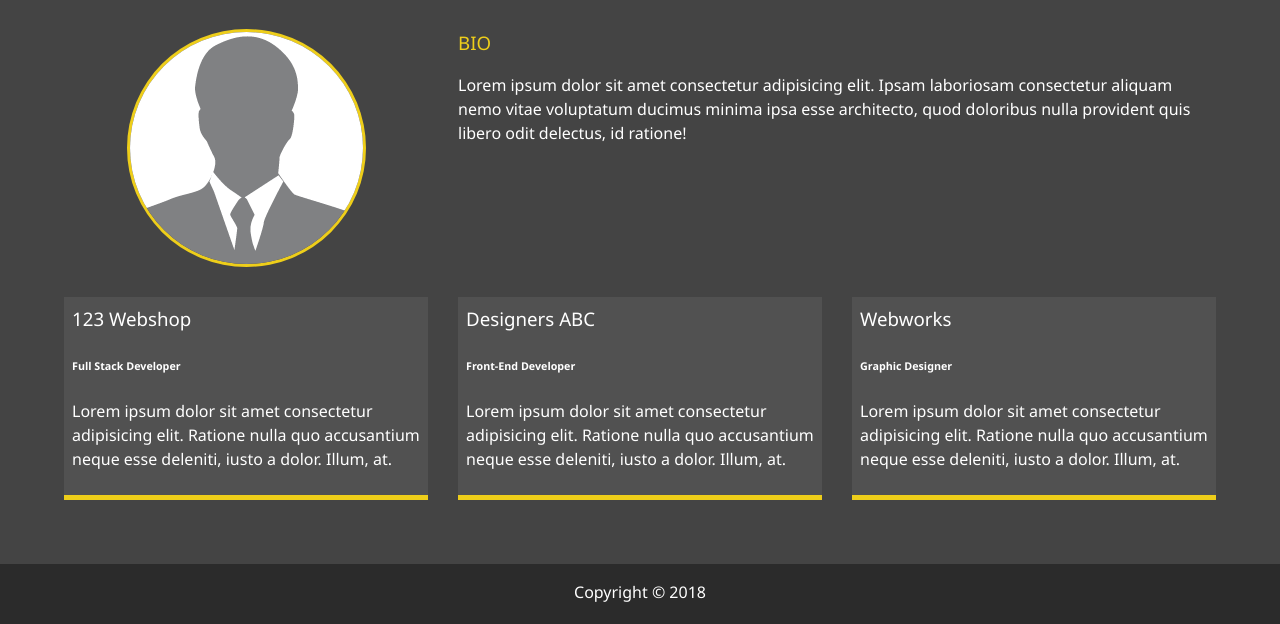
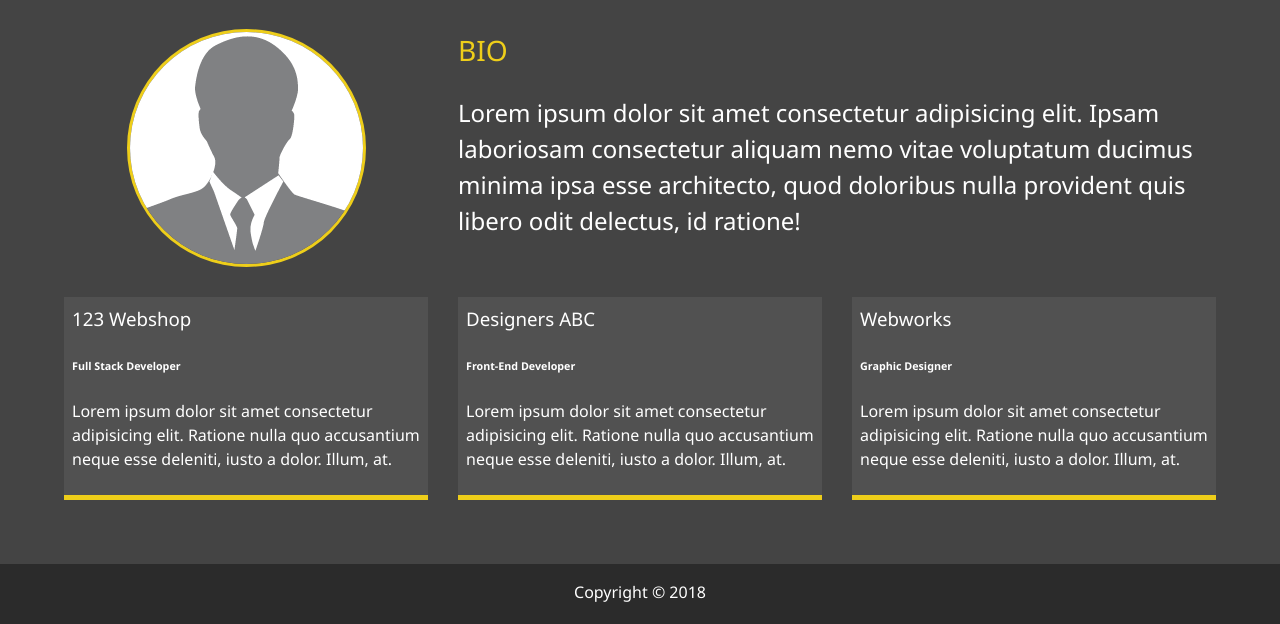
Before and after one commit to Gbarra9/Portfolio_website, a website: page dist/about.html in a window 1280 px wide. Shown: the part 253-877 px from the top of the page. Drawn offline with Linux system fonts and the light colour scheme.

Commit message:
bg image fixed

```diff
--- a/scss/_config.scss
+++ b/scss/_config.scss
@@ -4,7 +4,7 @@ $secondary-color: #eece1a;
 $show-home-images: true;
 // Optional linear gradient, instead of using overlay(pseudo-element &:after) -->
 $home-image: linear-gradient( rgba($primary-color, 0.9), rgba($primary-color, 0.9)),
-url('/dist/img/background.jpg');
+url(../img/background.jpg);
 // $home-image: url('/dist/img/background.jpg');
 $background-opacity:0.9;
 // MIXINS - MIXINS ARE REUSABLE BITS OF CODE (LIKE JS FUNCTIONS)
--- a/scss/main.scss
+++ b/scss/main.scss
@@ -111,7 +111,7 @@ ABOUT PAGE~~~~~~~~~
   .bio {
     // references bio from grid-template-areas
     grid-area: bio;
-    font-size: 1.5erem;
+    font-size: 1.5rem;
   }
   .job-1 {
     // references job1 from grid-template-areas
```
Also changed, not shown: dist/css/main.css.
